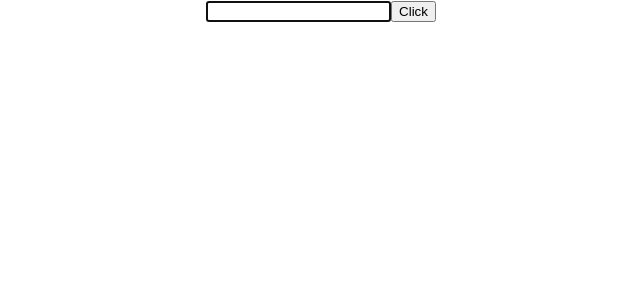
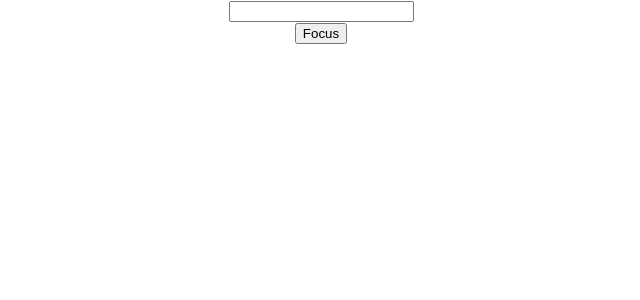
Before and after one commit to ravipandya15/ReactJS_Tutorial, a React (Create React App) app: page / in a window 1280 px wide. Shown: the top 300 px of the page, without its empty margins (319-959 px from the left). Built offline with nearby package versions, Linux system fonts and the light colour scheme.

Commit message:
Refs with Class component

```diff
--- a/src/App.js
+++ b/src/App.js
@@ -22,11 +22,13 @@ import Fragement from './components/Fragement';
 import Table from './components/Table';
 import ParentComp from './components/ParentComp';
 import RefsDemo from './components/RefsDemo';
+import ParentFocus from './components/ParentFocus';
 
 function App() {
   return (
     <div className="App">
-      <RefsDemo />
+      <ParentFocus />
+      {/* <RefsDemo /> */}
       {/* <ParentComp /> */}
       {/* <Fragement /> */}
       {/* <Table /> */}
--- /dev/null
+++ b/src/components/Input.js
@@ -0,0 +1,24 @@
+import React, { Component } from 'react'
+
+class Input extends Component {
+
+    constructor(props) {
+        super(props)
+
+        this.inputRef = React.createRef()
+    }
+
+    focus(){
+        this.inputRef.current.focus()
+    }
+
+    render() {
+        return (
+            <div>
+                <input type="text" ref={this.inputRef}/>
+            </div>
+        )
+    }
+}
+
+export default Input
--- /dev/null
+++ b/src/components/ParentFocus.js
@@ -0,0 +1,25 @@
+import React, { Component } from 'react'
+import Input from './Input'
+
+class ParentFocus extends Component {
+    constructor(props) {
+        super(props)
+
+    this.ParentFocusRef = React.createRef()
+    }
+
+    clickHandler = () =>{
+        this.ParentFocusRef.current.focus()
+    }
+
+    render() {
+        return (
+            <div>
+                <Input ref={this.ParentFocusRef}/>
+                <button onClick={this.clickHandler}>Focus</button>
+            </div>
+        )
+    }
+}
+
+export default ParentFocus
```
